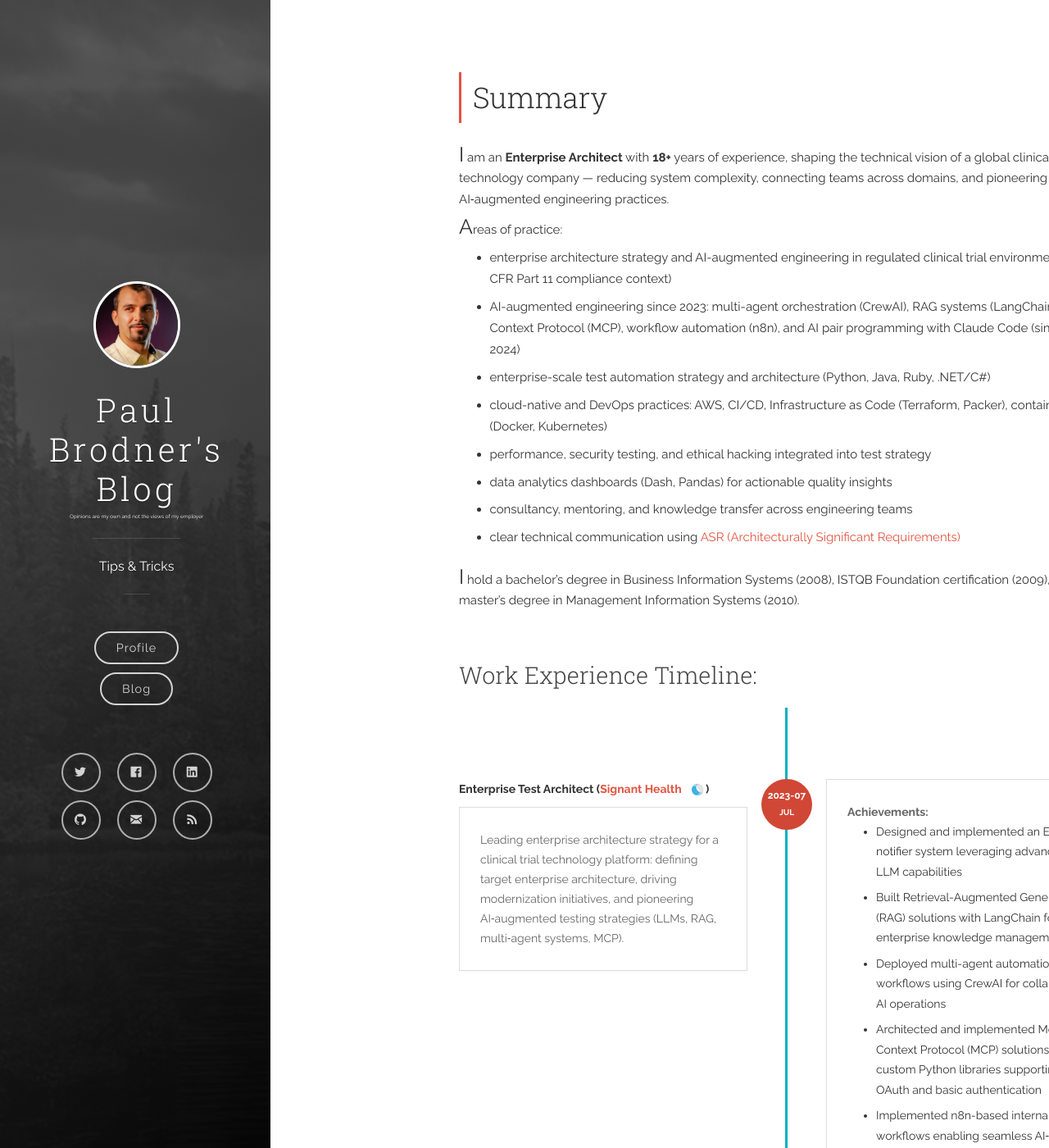
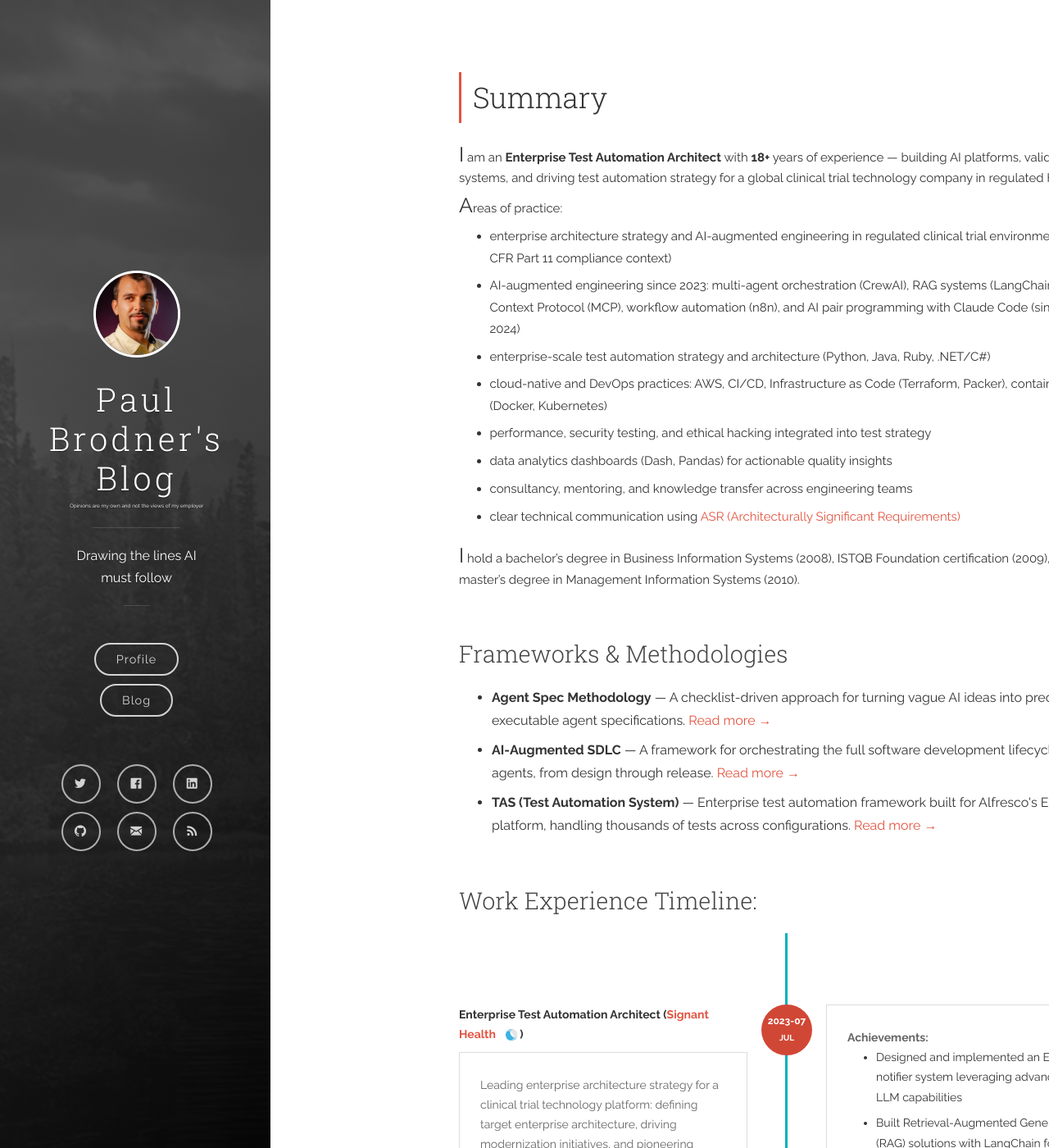
Before and after one commit to paulbrodner/paulbrodner.github.io, a Jekyll site: the page built from profile.md, in a window 1280 px wide and 1400 px high. Shown: the whole window at 82% size. Built offline with Jekyll 4.4.1, drawn with Linux system fonts in a browser that asks for light colours; comment, search, counter and statistics services are not loaded; some of the changed text lies outside the part shown.

Commit message:
sync (#49)

```diff
--- a/_config.yml
+++ b/_config.yml
@@ -1,6 +1,6 @@
 # Site settings
 title: Paul Brodner's Blog
-description: 'Tips & Tricks'
+description: 'Drawing the lines AI must follow'
 url: 'https://paulbrodner.github.io'
 baseurl: ''
 disqus_shortname: 'paulbrodner'
--- a/_layouts/profile.html
+++ b/_layouts/profile.html
@@ -11,7 +11,7 @@ layout: page
 <h2>
     Summary</h2>
 <div class="summary">
-    <p><span class="first-letter">I</span> am an <strong>Enterprise Architect</strong> with <strong>{{ site.time | date: "%Y" | minus: 2008 }}+</strong> years of experience, shaping the technical vision of a global clinical trial technology company — reducing system complexity, connecting teams across domains, and pioneering AI‑augmented engineering practices.</p>
+    <p><span class="first-letter">I</span> am an <strong>Enterprise Test Automation Architect</strong> with <strong>{{ site.time | date: "%Y" | minus: 2008 }}+</strong> years of experience — building AI platforms, validating LLM systems, and driving test automation strategy for a global clinical trial technology company in regulated healthcare.</p>
     <p></p>
     {% for sum in site.data.profile.short_intro %}
         {% assign firstLetter = sum["intro"] | slice: 0  %}
@@ -29,9 +29,20 @@ layout: page
     {% endfor %}
 </div>
 
+<h3>Frameworks & Methodologies</h3>
+<section class="post">
+    <ul>
+        <li><strong>Agent Spec Methodology</strong> — A checklist-driven approach for turning vague AI ideas into precise, executable agent specifications. <a href="/2026/writing-ai-agent-specs-less-art-more-checklists/">Read more →</a></li>
+        <li><strong>AI-Augmented SDLC</strong> — A framework for orchestrating the full software development lifecycle with AI agents, from design through release. <a href="/2026/from-building-to-orchestrating-sdlc-skills-that-changed-how-i-ship/">Read more →</a></li>
+        <li><strong>TAS (Test Automation System)</strong> — Enterprise test automation framework built for Alfresco's ECM platform, handling thousands of tests across configurations. <a href="/2019/tas/">Read more →</a></li>
+    </ul>
+</section>
+
 {% include timeline-article.html %}
 
 <h3>Certifications</h3>
+
+<h4>Security & Ethical Hacking</h4>
 <section class="post">
     <table class="table">
         <thead>
@@ -39,16 +50,55 @@ layout: page
               <th scope="col">Certificate</th>
               <th scope="col">Description</th>
             </tr>
-          </thead>
-          <tbody>
-            {% assign certifications = site.data.profile.certifications  %}
-            {% for certificate in certifications %}
+        </thead>
+        <tbody>
+            {% for certificate in site.data.profile.certifications.security %}
             <tr>
                 <td>{% if certificate['url'] %}<a href="{{ certificate['url'] }}" target="_blank">{% endif %}<img src="{{ site.baseurl }}{{ certificate['img'] }}" width="50%" height="50%">{% if certificate['url'] %}</a>{% endif %}</td>
                 <td><div class="timeline-article"><p>{{certificate["description"] }}</p></div></td>
             </tr>
             {% endfor %}
-          </tbody>
+        </tbody>
+    </table>
+</section>
+
+<h4>AI & DevOps</h4>
+<section class="post">
+    <table class="table">
+        <thead>
+            <tr>
+              <th scope="col">Certificate</th>
+              <th scope="col">Description</th>
+            </tr>
+        </thead>
+        <tbody>
+            {% for certificate in site.data.profile.certifications.ai_devops %}
+            <tr>
+                <td>{% if certificate['url'] %}<a href="{{ certificate['url'] }}" target="_blank">{% endif %}<img src="{{ site.baseurl }}{{ certificate['img'] }}" width="50%" height="50%">{% if certificate['url'] %}</a>{% endif %}</td>
+                <td><div class="timeline-article"><p>{{certificate["description"] }}</p></div></td>
+            </tr>
+            {% endfor %}
+        </tbody>
+    </table>
+</section>
+
+<h4>Professional Development</h4>
+<section class="post">
+    <table class="table">
+        <thead>
+            <tr>
+              <th scope="col">Certificate</th>
+              <th scope="col">Description</th>
+            </tr>
+        </thead>
+        <tbody>
+            {% for certificate in site.data.profile.certifications.professional %}
+            <tr>
+                <td>{% if certificate['url'] %}<a href="{{ certificate['url'] }}" target="_blank">{% endif %}<img src="{{ site.baseurl }}{{ certificate['img'] }}" width="50%" height="50%">{% if certificate['url'] %}</a>{% endif %}</td>
+                <td><div class="timeline-article"><p>{{certificate["description"] }}</p></div></td>
+            </tr>
+            {% endfor %}
+        </tbody>
     </table>
 </section>
 
--- a/llms.txt
+++ b/llms.txt
@@ -4,7 +4,7 @@ permalink: /llms.txt
 ---
 # Paul Brodner
 
-> Enterprise Test Architect and AI-augmented engineering practitioner. Personal blog covering AI-driven testing, multi-agent systems, MCP, and quality architecture in regulated healthcare environments.
+> Enterprise Test Automation Architect and AI-augmented engineering practitioner. Personal blog covering AI-driven testing, multi-agent systems, MCP, and quality architecture in regulated healthcare environments.
 
 Paul Brodner has {{ site.time | date: "%Y" | minus: 2008 }}+ years of experience in software quality and engineering, specialising in AI-augmented engineering, multi-agent orchestration, and enterprise quality governance in FDA-regulated clinical trial technology environments. He works at the intersection of AI engineering, enterprise test architecture, and healthcare technology.
 
```
Also changed, not shown: _data/profile.json (+24 -16 lines).
